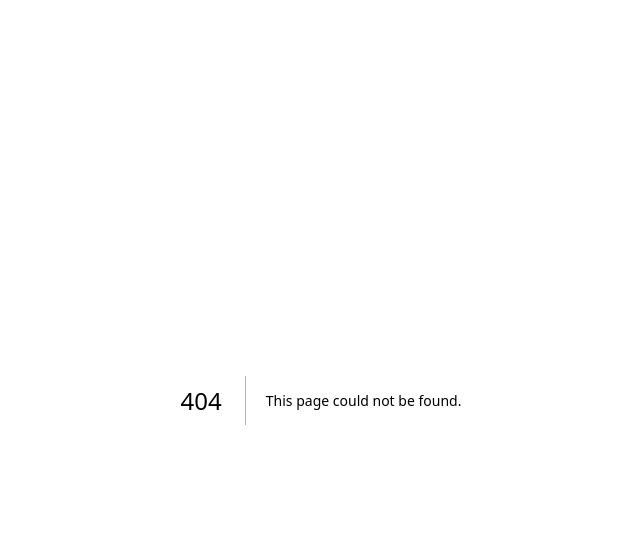
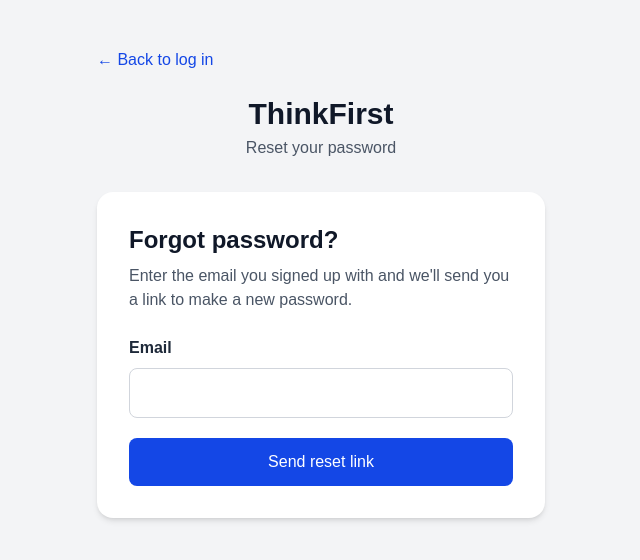
Before and after one commit to ProBracket/Capstone_Project, a Next.js app: page /forgot-password in a window 1280 px wide. Before the commit this address had no page. Shown: the top 560 px of the page, without its empty margins (319-959 px from the left). Built offline with nearby package versions, Linux system fonts and the light colour scheme; no server answers.

Commit message:
Add forgot-password page
New page where parents type their email to get a password reset link

```diff
--- /dev/null
+++ b/app/forgot-password/page.tsx
@@ -0,0 +1,153 @@
+/** Forgot password page (/forgot-password).
+ * The parent types their email and presses "Send reset link".
+ * Supabase emails them a link that opens /reset-password.
+ * We always show the same message, so nobody can find out
+ * which emails have accounts.
+ */
+// "use client" = runs in the browser
+// (needed for useState and the form)
+"use client";
+
+import { useState } from "react";
+import Link from "next/link";
+import { sendPasswordReset } from "@/lib/auth";
+
+export default function ForgotPasswordPage() {
+  // ----- STATE = the page's memory -----
+  // what's typed in the email box
+  const [email, setEmail] = useState("");
+
+  // red message ("" = no box shown)
+  const [error, setError] = useState("");
+
+  // green message ("" = no box shown)
+  const [message, setMessage] = useState("");
+
+  // waiting for Supabase?
+  const [loading, setLoading] = useState(false);
+
+  // ----- MAIN LOGIC -----
+  // runs when you click "Send reset link" or press Enter
+  async function handleSend(e: React.FormEvent<HTMLFormElement>) {
+    // stop the page from reloading
+    e.preventDefault();
+
+    // clear old messages
+    setError("");
+    setMessage("");
+
+    // email box filled in?
+    if (!email.trim()) {
+      setError("Please enter your email.");
+      return;
+    }
+
+    // button → "Sending..." (locked)
+    setLoading(true);
+
+    // ★ CALLS auth.ts ★
+    // ask Supabase to send the reset email
+    const { error } = await sendPasswordReset(email);
+
+    // Supabase answered → button unlocked
+    setLoading(false);
+
+    // something went wrong on Supabase's side
+    // (for example, too many requests)
+    if (error) {
+      setError("Couldn't send the email. Please try again in a few minutes.");
+      return;
+    }
+
+    // same message whether the account exists or not
+    setMessage(
+      "If an account exists for this email, we've sent a link to reset your password. Check your inbox."
+    );
+  }
+
+  // ----- WHAT THE USER SEES -----
+  // same layout and colours as the login page
+  return (
+    <main className="min-h-screen bg-gray-100 px-4 py-12">
+      <div className="mx-auto max-w-md">
+        {/* link back to the login page */}
+        <Link
+          href="/login"
+          className="mb-6 inline-block font-medium text-blue-700 hover:underline"
+        >
+          ← Back to log in
+        </Link>
+
+        {/* top title */}
+        <header className="mb-8 text-center">
+          <h1 className="text-3xl font-bold text-gray-900">
+            ThinkFirst
+          </h1>
+          <p className="mt-1 text-gray-600">
+            Reset your password
+          </p>
+        </header>
+
+        {/* white card */}
+        <section className="rounded-2xl bg-white p-6 shadow-md sm:p-8">
+          <h2 className="mb-2 text-2xl font-bold text-gray-900">
+            Forgot password?
+          </h2>
+          <p className="mb-6 text-gray-600">
+            Enter the email you signed up with and we&apos;ll send you a link to make a new password.
+          </p>
+
+          {/* red box: only shows when there's an error */}
+          {error && (
+            <p
+              role="alert"
+              className="mb-5 rounded-lg bg-red-50 p-3 text-red-700"
+            >
+              {error}
+            </p>
+          )}
+
+          {/* green box: only shows after the email is sent */}
+          {message && (
+            <p
+              role="status"
+              className="mb-5 rounded-lg bg-green-50 p-3 text-green-700"
+            >
+              {message}
+            </p>
+          )}
+
+          {/* form: runs handleSend on click or Enter */}
+          <form onSubmit={handleSend} className="space-y-5">
+            {/* email box */}
+            <div>
+              <label
+                htmlFor="email"
+                className="mb-2 block font-semibold text-gray-800"
+              >
+                Email
+              </label>
+              <input
+                id="email"
+                type="email"
+                autoComplete="email"
+                value={email}
+                onChange={(e) => setEmail(e.target.value)}
+                className="w-full rounded-lg border border-gray-300 p-3 text-gray-900 focus:border-blue-600 focus:outline-none"
+              />
+            </div>
+
+            {/* button: locked while waiting */}
+            <button
+              type="submit"
+              disabled={loading}
+              className="w-full rounded-lg bg-blue-700 px-5 py-3 font-medium text-white hover:bg-blue-800 disabled:opacity-50"
+            >
+              {loading ? "Sending..." : "Send reset link"}
+            </button>
+          </form>
+        </section>
+      </div>
+    </main>
+  );
+}
```
